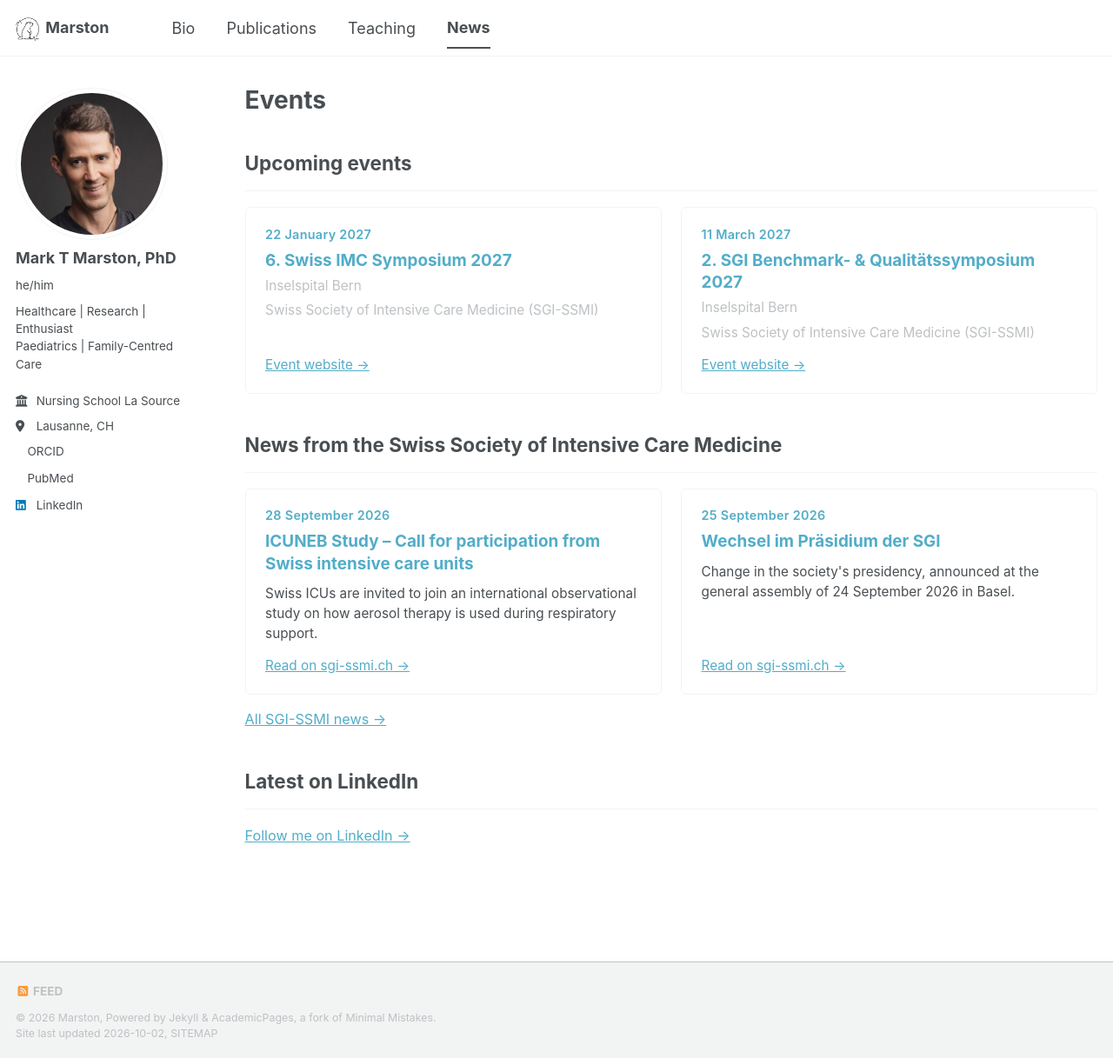
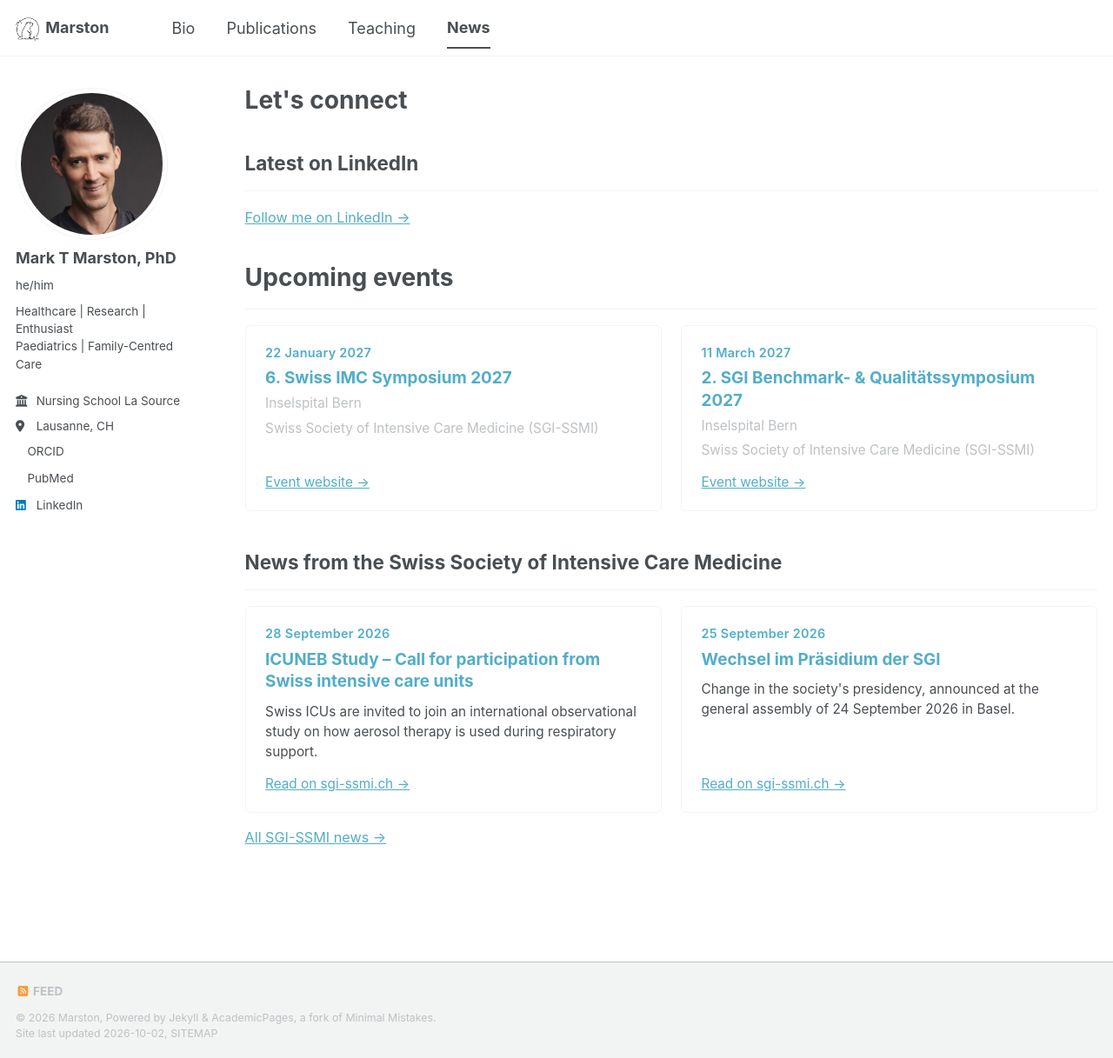
Before and after one commit to marstonRN/marston.github.io, a Jekyll site: the page built from _pages/events.html, in a window 1280 px wide and 1217 px high. Shown: the whole window at 87% size. Built offline with Jekyll 4.4.1, drawn with Linux system fonts in a browser that asks for light colours; a style sheet for code colours, icons or effects is not loaded.

Commit message:
Update events.html

```diff
--- a/_pages/events.html
+++ b/_pages/events.html
@@ -1,6 +1,6 @@
 ---
 layout: archive
-title: "Events"
+title: "Let's connect"
 permalink: /events/
 author_profile: true
 redirect_from:
@@ -17,7 +17,19 @@ redirect_from:
 
 {% assign now_s = site.time | date: "%s" | plus: 0 %}
 
-<h2>Upcoming events</h2><hr />
+<h2>Latest on LinkedIn</h2><hr />
+{% if site.data.linkedin_posts and site.data.linkedin_posts.size > 0 %}
+<div class="ev-grid ev-grid--posts">
+{% for post in site.data.linkedin_posts limit: 2 %}
+<div class="ev-post">
+<iframe src="{{ post.embed_url }}" height="{{ post.height | default: 600 }}" title="LinkedIn post: {{ post.label | default: 'post' | escape }}" loading="lazy" frameborder="0" allowfullscreen></iframe>
+</div>
+{% endfor %}
+</div>
+{% endif %}
+<p class="ev-more"><a href="https://www.linkedin.com/in/ma-marston/">Follow me on LinkedIn &rarr;</a></p>
+
+<h1>Upcoming events</h1><hr />
 {% assign events_sorted = site.data.upcoming_events | sort: "date" %}
 {% assign shown = 0 %}
 <div class="ev-grid">
@@ -52,18 +64,6 @@ redirect_from:
 {% endfor %}
 </div>
 <p class="ev-more"><a href="https://sgi-ssmi.ch/de/news">All SGI-SSMI news &rarr;</a></p>
-
-<h2>Latest on LinkedIn</h2><hr />
-{% if site.data.linkedin_posts and site.data.linkedin_posts.size > 0 %}
-<div class="ev-grid ev-grid--posts">
-{% for post in site.data.linkedin_posts limit: 2 %}
-<div class="ev-post">
-<iframe src="{{ post.embed_url }}" height="{{ post.height | default: 600 }}" title="LinkedIn post: {{ post.label | default: 'post' | escape }}" loading="lazy" frameborder="0" allowfullscreen></iframe>
-</div>
-{% endfor %}
-</div>
-{% endif %}
-<p class="ev-more"><a href="https://www.linkedin.com/in/ma-marston/">Follow me on LinkedIn &rarr;</a></p>
 
 <style>
 .ev-grid {
```
